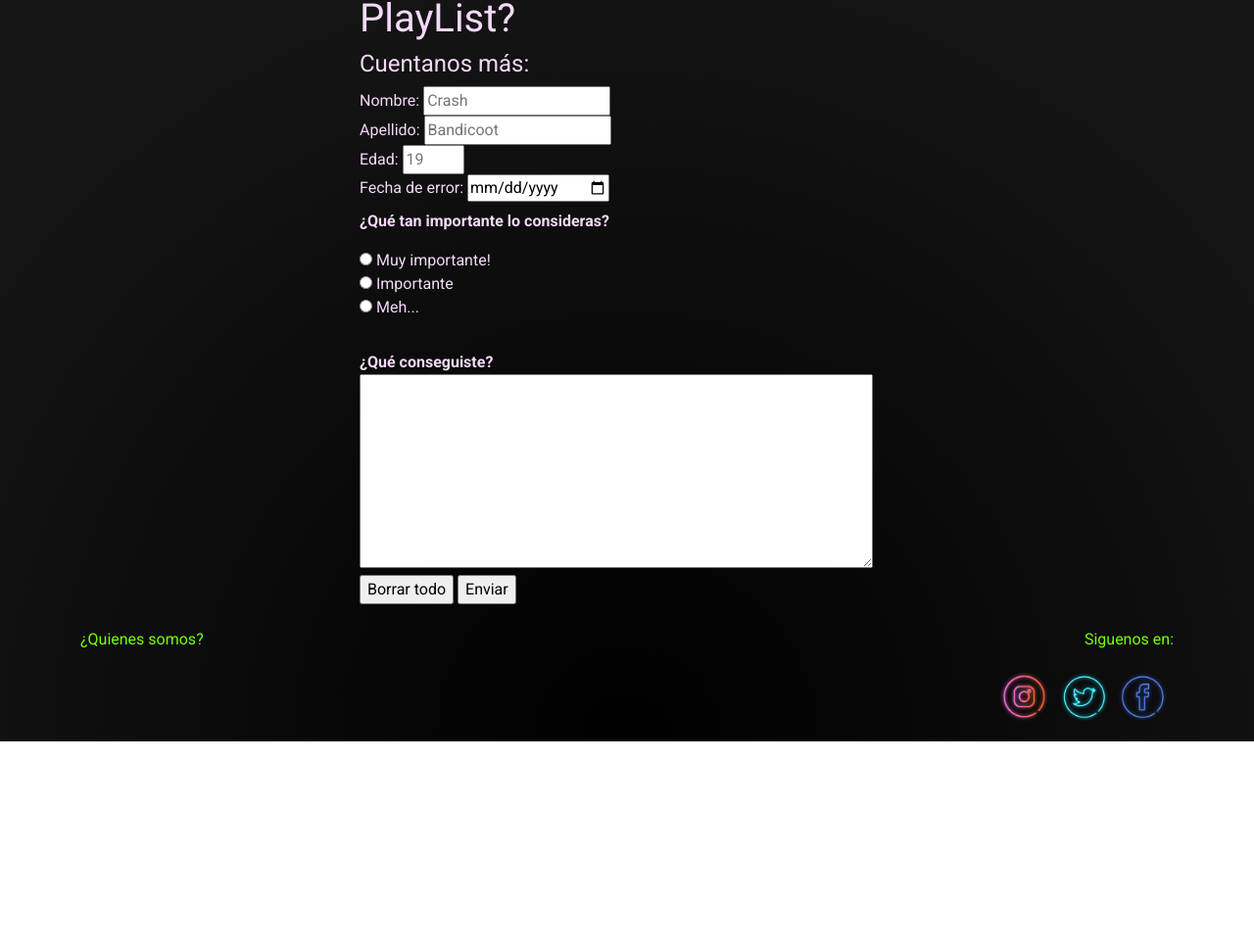
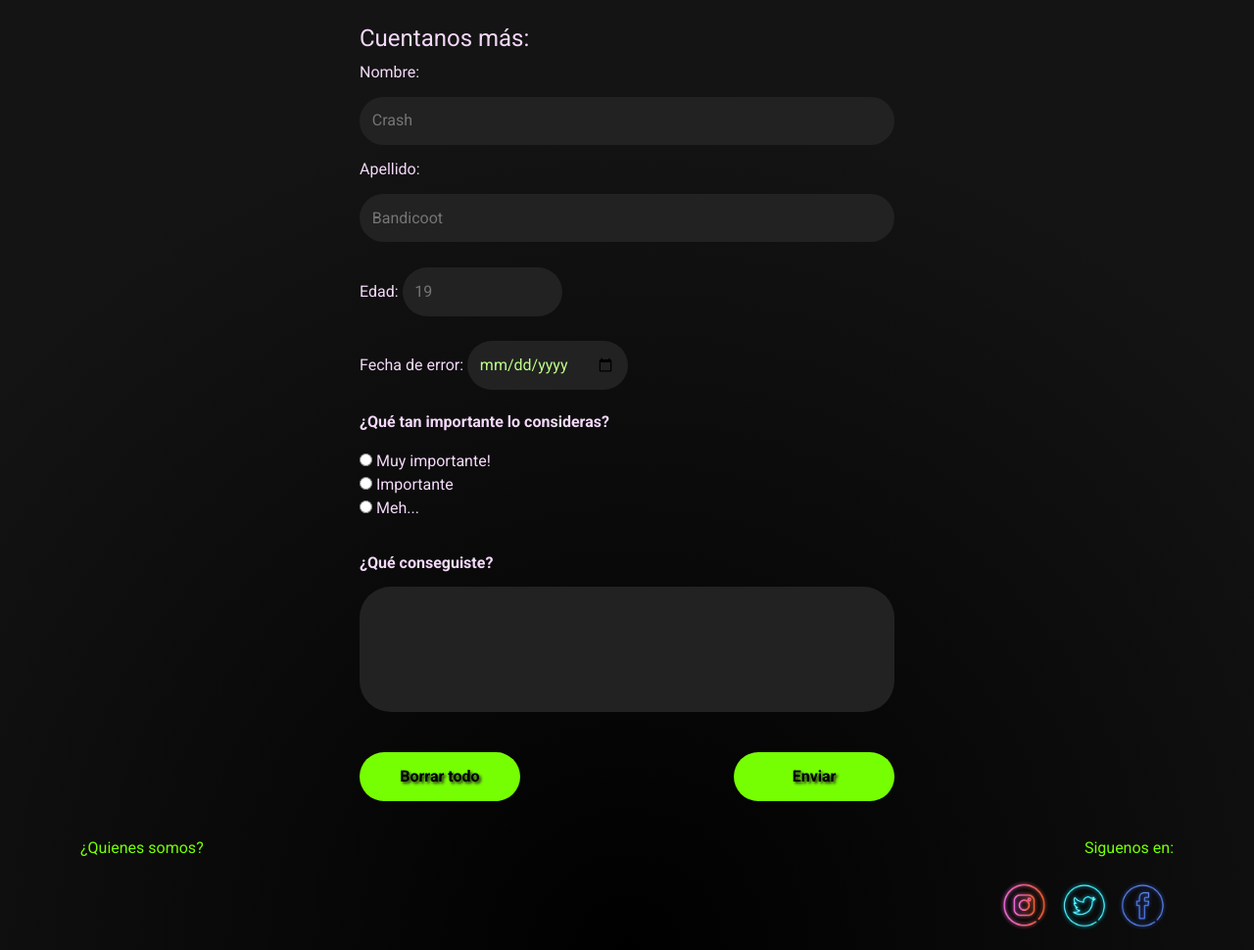
Before and after one commit to GreciaRyu/PLayList-Bs, a website: page pages/contacto.html in a window 1280 px wide. Shown: the part 636-1606 px from the top of the page at 98% size. Before the commit the page ends 1393 px from the top, so only its background shows below. Drawn offline with nearby package versions, Linux system fonts and the light colour scheme.

Commit message:
Añadiendo estilo al form, arreglando overflow en textarea

```diff
--- a/pages/contacto.html
+++ b/pages/contacto.html
@@ -79,12 +79,13 @@
                     <div>
                         <br>
                         <iframe src="https://www.google.com/maps/embed?pb=!1m18!1m12!1m3!1d410.38563176477504!2d-58.458578332013744!3d-34.62729085396816!2m3!1f0!2f0!3f0!3m2!1i1024!2i768!4f13.1!3m3!1m2!1s0x95bcca26611b4a5f%3A0xf9f1e93265c5fd91!2sCD%20Market%20Flores!5e0!3m2!1ses!2sar!4v1677374428453!5m2!1ses!2sar"
-                        width="500" height="350" style="border:0;"
+                        width="100%" height="300em" style="border:0;"
                         allowfullscreen="" loading="lazy"
                         referrerpolicy="no-referrer-when-downgrade"></iframe>
                     </div>
                     <div>
                         <h1>¿Conseguiste algún error en PlayList?</h1>
+                        <br>
                         <h4>Cuentanos más:</h4>
                         <form action="#">
                             <label for="name">Nombre:</label>
@@ -112,10 +113,12 @@
                                 <br>
                             <label for="details"><strong>¿Qué conseguiste?</strong></label>
                             <br>
-                            <textarea id="details" rows="8" cols="60" name="details"></textarea>
+                            <textarea class="form-textarea" id="details" name="details"></textarea>
                             <br>
+                            <div class="form-buttom">
                             <input type="reset" value="Borrar todo">
                             <input type="submit" value="Enviar">
+                            </div>
                         </form>
                     </div>
                 </div>
--- a/scss/_base.scss
+++ b/scss/_base.scss
@@ -1,5 +1,6 @@
-body {font-family: "Roboto"; background-color: rgb(20, 20, 20); color:$body; background: radial-gradient(circle at bottom, rgba(0,0,0,1) 0%, rgba(20,20,20,1) 51%);
-    header
+body {font-family: "Roboto"; background-color: rgb(20, 20, 20); color:$body;
+        background: radial-gradient(circle at bottom, rgba(0,0,0,1) 0%, rgba(20,20,20,1) 51%);
+    header {
         nav {background-color: $primary;
             div{
                 div {
@@ -10,6 +11,7 @@ body {font-family: "Roboto"; background-color: rgb(20, 20, 20); color:$body; bac
         section {display: flex; justify-content: center;align-items: center;
                  img {min-width: 20%; height: 60%; width: 100%; display: flex; flex-shrink: 4}
         }
+    }
 
     main{ margin-top: 1.5rem;
         aside{
@@ -33,6 +35,7 @@ body {font-family: "Roboto"; background-color: rgb(20, 20, 20); color:$body; bac
             img {border-radius: 2rem; padding: 0.5rem; min-width: 20%;
                 height: 55%; width: 45%; display: flex; flex-shrink: 4}
         }
+
     }
         footer {
             div{
--- /dev/null
+++ b/scss/_formstyle.scss
@@ -0,0 +1,62 @@
+form{
+    input[type=text] {
+        width: 100%;
+        padding: 0.8rem;
+        margin: 0.8rem 0;
+        box-sizing: border-box;
+        border-radius: 2rem;
+        border:0;
+        background-color: #222222;
+        color: $emphasis;
+        outline: none;
+        &:focus {border: 0.1rem solid  rgb(118, 255, 3); color:$secondary}
+        &:hover { box-shadow: 0 0 0.5rem rgb(118, 255, 3);}
+
+    }
+    input[type=number], input[type=date]  {
+        width: 30%;
+        padding: 0.8rem;
+        margin: 0.8rem 0;
+        box-sizing: border-box;
+        border-radius: 2rem;
+        border:0;
+        background-color: #222222;
+        color: $emphasis;
+        outline: none;
+        &:focus {border: 0.1rem solid  rgb(118, 255, 3); color:$secondary}
+        &:hover { box-shadow: 0 0 0.5rem rgb(118, 255, 3);}
+    }
+
+    textarea {
+        min-width: 60%; height: 30%; width: 100%;
+        height: 8rem;
+        padding: 0.8rem;
+        margin: 0.8rem 0;
+        box-sizing: border-box;
+        border-radius: 2rem;
+        border:0;
+        background-color: #222222;
+        color: $emphasis;
+        resize: none;
+        &:focus {border: 0.1rem solid  rgb(118, 255, 3); color:$secondary}
+        &:hover {box-shadow: 0 0 0.5rem rgb(118, 255, 3);}
+    }
+    .form-buttom {@include flex-between-center;}
+    input[type=button], input[type=submit], input[type=reset] {
+        display: inline-flex; justify-content: center; align-items: center;
+        width: 30%;
+        padding: 0.8rem;
+        margin: 0.8rem 0;
+        box-sizing: border-box;
+        border-radius: 2rem;
+        border:0;
+        background-color: rgb(118, 255, 3);
+        color: #000;
+        resize: none;
+        text-shadow: 2px 2px 3px #222222;
+        font-weight: bold;
+        &:focus {border: 0.1rem solid  rgb(118, 255, 3);}
+        &:hover {box-shadow: 0 0 0.5rem rgb(118, 255, 3);}
+    }
+
+}
--- a/scss/style.scss
+++ b/scss/style.scss
@@ -2,4 +2,5 @@
 @import "variables";
 @import "mixin";
 @import "card";
+@import "formstyle";
 @import "base";
```
Also changed, not shown: css/style.css, 1 other file.
